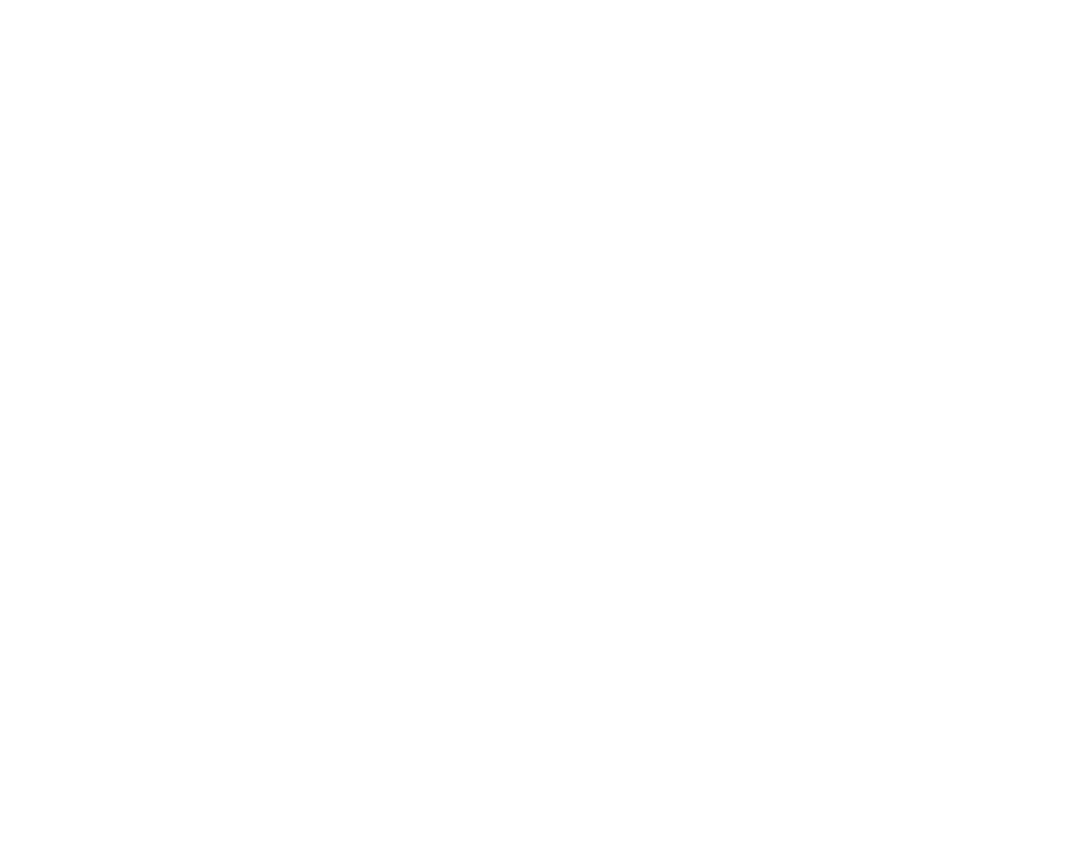
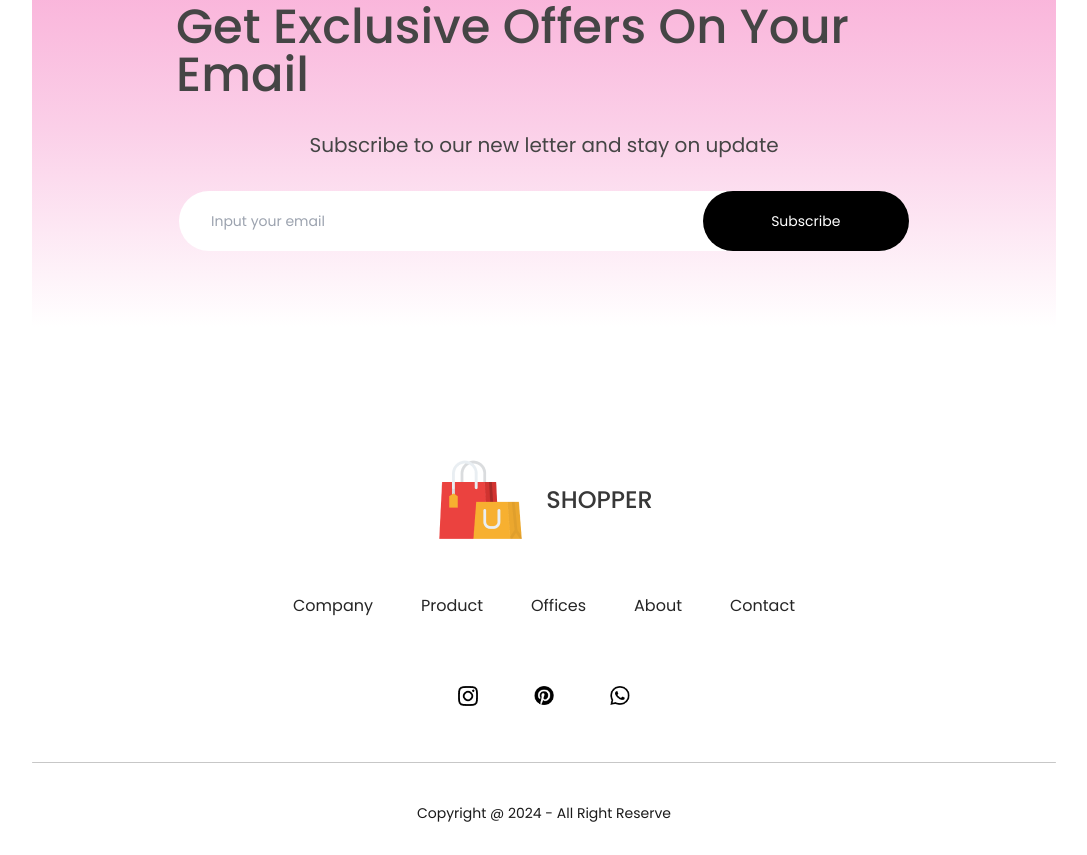
Before and after one commit to ChamodDulanjana/Shopper, a React (Vite) app: page / in a window 1280 px wide. Shown: the part 3400-4255 px from the top of the page, without its empty margins (96-1183 px from the left). Before the commit the page ends 3151 px from the top, so only its background shows below. Built offline with nearby package versions, Linux system fonts and the light colour scheme.

Commit message:
Add footer section and complete Home page

```diff
--- a/src/App.tsx
+++ b/src/App.tsx
@@ -6,6 +6,7 @@
 import Product from "./pages/Product.tsx";
 import Cart from "./pages/Cart.tsx";
 import LoginSignup from "./pages/LoginSignup.tsx";
+import Footer from "./component/footer/Footer.tsx";
 
 
 function App() {
@@ -25,6 +26,7 @@
                 <Route path="/cart" element={<Cart/>}/>
                 <Route path="/login" element={<LoginSignup/>}/>
             </Routes>
+            <Footer/>
         </BrowserRouter>
 
     </div>
--- /dev/null
+++ b/src/component/footer/Footer.tsx
@@ -0,0 +1,40 @@
+import React from 'react';
+import footer_logo from '../../assets/logo_big.png'
+import instagram_icon from '../../assets/instagram_icon.png'
+import pintester_icon from '../../assets/pintester_icon.png'
+import whatsapp_icon from '../../assets/whatsapp_icon.png'
+
+const Footer = () => {
+    return (
+        <div className="flex flex-col justify-center items-center gap-12">
+            <div className="flex items-center gap-5">
+                <img src={footer_logo} alt=""/>
+                <p className="text-[#383838] text-2xl font-medium">SHOPPER</p>
+            </div>
+            <ul className="flex list-none gap-12 text-[#252525] text-[16px]">
+                <li className="cursor-pointer">Company</li>
+                <li className="cursor-pointer">Product</li>
+                <li className="cursor-pointer">Offices</li>
+                <li className="cursor-pointer">About</li>
+                <li className="cursor-pointer">Contact</li>
+            </ul>
+            <div className="flex gap-4">
+                <div className="p-5 pb-2">
+                    <img src={instagram_icon} className="w-5 cursor-pointer"/>
+                </div>
+                <div className="p-5 pb-2">
+                    <img src={pintester_icon} className="w-5 cursor-pointer"/>
+                </div>
+                <div className="p-5 pb-2">
+                    <img src={whatsapp_icon} className="w-5 cursor-pointer"/>
+                </div>
+            </div>
+            <div className="flex flex-col items-center gap-10 w-full mb-8 text-[#1a1a1a] text-lg">
+                <hr className="w-[80%] border-none rounded-xl h-[1px] bg-[#c7c7c7]"/>
+                <p className="text-sm">Copyright @ 2024 - All Right Reserve</p>
+            </div>
+        </div>
+    );
+};
+
+export default Footer;
--- a/src/component/newCollections/NewCollections.tsx
+++ b/src/component/newCollections/NewCollections.tsx
@@ -4,7 +4,7 @@
 
 const NewCollections = () => {
     return (
-        <div className="flex flex-col items-center gap-3 h-[90vh] mt-10">
+        <div className="flex flex-col items-center gap-3 h-[90vh] mt-10 mb-96">
             <h1 className="text-[#171717] text-3xl font-medium mt-10">NEW COLLECTIONS</h1>
             <hr className="bg-[#252525] mb-5 w-44 h-1 rounded-full"/>
             <div className="grid grid-cols-4 mt-16 gap-14">
--- /dev/null
+++ b/src/component/newsLetter/NewsLetter.tsx
@@ -0,0 +1,17 @@
+import React from 'react';
+
+const NewsLetter = () => {
+    return (
+        <div className="w-[80%] h-[50vh] flex flex-col items-center justify-center m-auto px-36 mb-32
+        bg-gradient-to-b from-pink-300 via-pink-200 to-pink-0 ... gap-8">
+            <h1 className="text-[#454545] text-5xl font-medium">Get Exclusive Offers On Your Email</h1>
+            <p className="text-[#454545] text-xl">Subscribe to our new letter and stay on update</p>
+            <div className="flex items-center justify-between bg-white w-[730px] h-[60px] rounded-full">
+                <input type="email" placeholder="Input your email" className="w-[500px] ml-8 border-none outline-none text-[#616161] font-poppins text-sm"/>
+                <button className="w-[210px] h-[60px] rounded-full bg-black text-white text-sm cursor-pointer active:text-[13px] active:transition duration-500">Subscribe</button>
+            </div>
+        </div>
+    );
+};
+
+export default NewsLetter;
--- a/src/pages/Shop.tsx
+++ b/src/pages/Shop.tsx
@@ -3,6 +3,7 @@
 import Popular from "../component/popular/Popular.tsx";
 import Offers from "../component/offers/Offers.tsx";
 import NewCollections from "../component/newCollections/NewCollections.tsx";
+import NewsLetter from "../component/newsLetter/NewsLetter.tsx";
 
 const Shop = () => {
     return (
@@ -11,6 +12,7 @@
             <Popular/>
             <Offers/>
             <NewCollections/>
+            <NewsLetter/>
         </div>
     );
 };
```
